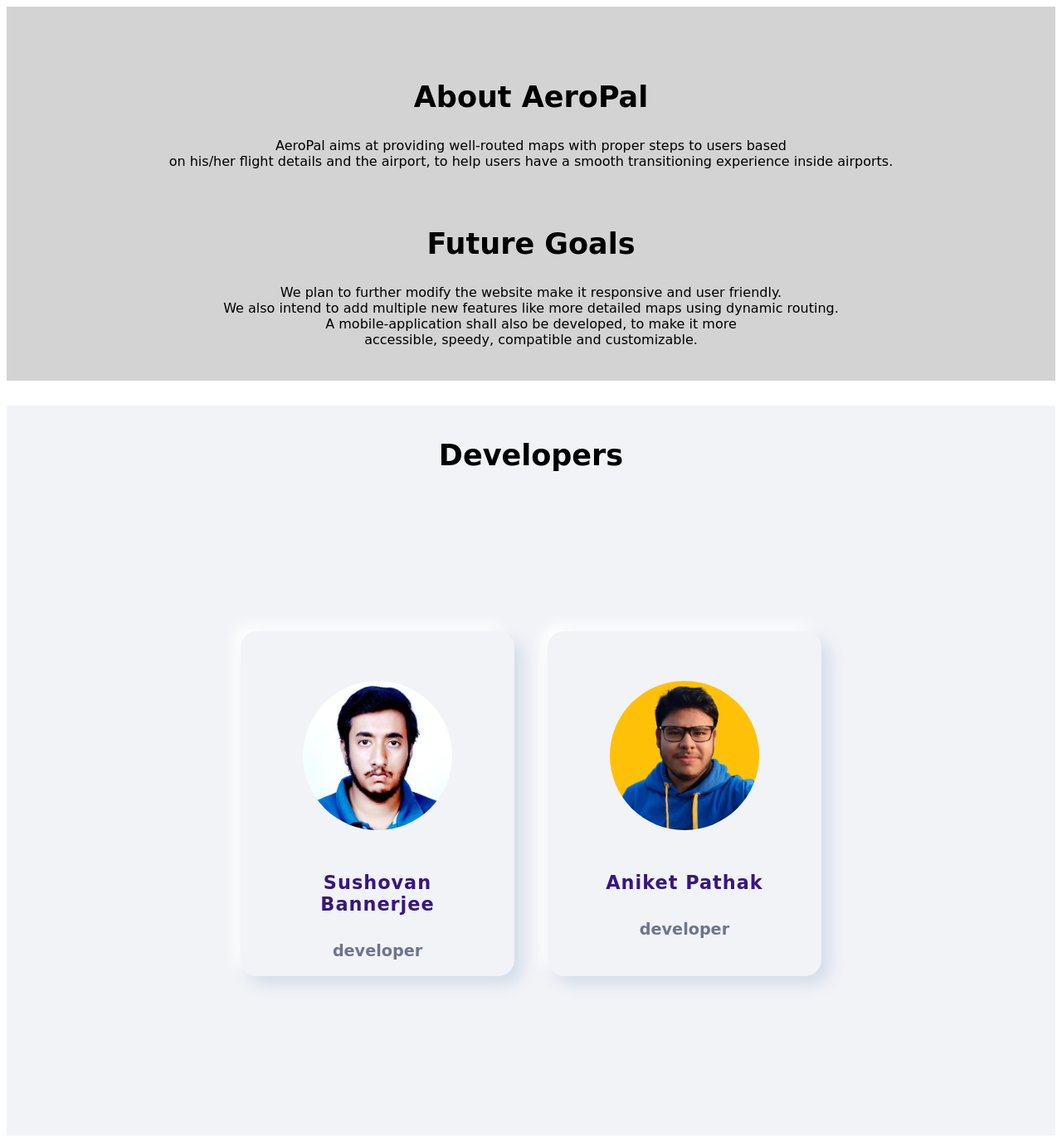
After one commit to sushovanb02/AeroPal, a PHP site: page /about-us.html in a window 1280 px wide. The commit adds this page. Shown: the whole page at 83% size. Run offline with PHP 8.4, Linux system fonts and the light colour scheme.

Commit message:
add about us page

```diff
--- /dev/null
+++ b/about-us.css
@@ -0,0 +1,150 @@
+/* about us section start */
+#about {
+  padding: 60px 0 40px 0;
+  position: relative;
+}
+
+#about::before {
+  content: '';
+  position: absolute;
+  left: 0;
+  right: 0;
+  top: 0;
+  bottom: 0;
+  background: lightgrey;
+  z-index: 9;
+}
+
+#about .containerx {
+  position: relative;
+  z-index: 10;
+}
+
+.containerx{
+    text-align: center;
+}
+
+.second-h2{
+  margin-top: 70px;
+  font-size: 35px;
+}
+
+.first-h2{
+  font-size: 35px;
+}
+
+/* about us section end */
+
+/* developers section  */
+@import url('https://fonts.googleapis.com/css2?family=Bellota+Text:ital,wght@0,300;0,400;0,700;1,300;1,400;1,700&display=swap');
+*
+{
+   /* margin: 0;
+   padding: 0; */
+   box-sizing: border-box;
+   font-family: 'Bellota Text', cursive;
+}
+.container
+{
+   display: flex;
+   justify-content: center;
+   align-items: center;
+   flex-wrap: wrap;
+   margin-top: 50px;
+   justify-content: center;
+   align-items: center;
+   min-height: 100vh;
+   /* width: 100%; */
+   background: #f2f3f7;
+   margin: 0;
+   padding: 0;
+   box-sizing: border-box;
+   font-family: 'Bellota Text', cursive;
+}
+.container .card
+{
+   width: 330px;
+   height: 416px;
+   padding: 60px 30px;
+   margin: 20px;
+   background: #f2f3f7;
+   box-shadow: 0.6em 0.6em 1.2em #d2dce9,
+               -0.5em -0.5em 1em #ffffff;
+   border-radius: 20px;
+}
+.container .card .content
+{
+   display: flex;
+   justify-content: center;
+   align-items: center;
+   flex-direction: column;
+}
+.container .card .content .imgBx
+{
+   width: 180px;
+   height: 180px;
+   border-radius: 50%;
+   position: relative;
+   margin-bottom: 20px;
+   overflow: hidden;
+}
+.container .card .content .imgBx img
+{
+   position: absolute;
+   top: 0;
+   left: 0;
+   width: 100%;
+   height: 100%;
+   object-fit: cover;
+}
+.container .card .content .contentBx h4
+{
+   color: #36187d;
+   font-size: 1.4rem;
+   font-weight: bold;
+   text-align: center;
+   letter-spacing: 1px;
+}
+.container .card .content .contentBx h5
+{
+   color: #6c758f;
+   font-size: 1.2rem;
+   font-weight: bold;
+   text-align: center;
+}
+.container .card .content .sci
+{
+   margin-top: 20px;
+}
+.container .card .content .sci a
+{
+   text-decoration: none;
+   color: #6c758f;
+   font-size: 30px;
+   margin: 10px;
+   transition: color 0.4s;
+}
+.container .card .content .sci a:hover
+{
+   color:black;
+}
+/*   colors
+        #f2f3f7
+        #d2dce9
+        #36187d
+        #6c758f
+        #0196e3
+ */
+
+ .head-dev{
+   font-size: 35px;
+   font-family: 'Bellota Text', cursive;
+   text-align: center;
+   margin-top: 30px;
+   background-color: #f2f3f7;
+   padding-top: 40px;
+   font-weight: bold;
+ }
+
+
+/* developers end */
--- /dev/null
+++ b/about-us.html
@@ -0,0 +1,75 @@
+<!DOCTYPE html>
+<html lang="en">
+<head>
+    <meta charset="UTF-8">
+    <meta http-equiv="X-UA-Compatible" content="IE=edge">
+    <meta name="viewport" content="width=device-width, initial-scale=1.0">
+    <title>About-Us</title>
+    <link rel="stylesheet" href="about-us.css">
+</head>
+<body>
+    <!-- ABOUT US START -->
+    <section id="about">
+        <div class="containerx">
+                <h2 class="first-h2">About AeroPal</h3>
+                <div class="first-div">
+                    AeroPal aims at providing well-routed maps with proper
+                    steps to users based <br>
+                    on his/her flight details
+                    and the airport, to help users have a smooth transitioning
+                    experience inside airports.<br>
+                </div>
+
+                <h2 class="second-h2">Future Goals</h3>
+                <div class="second-div">
+                    We plan to further modify the website make it responsive and user friendly.<br>
+                    We also intend to add multiple new features like more detailed maps using dynamic routing.<br>
+                    A mobile-application shall also be developed, to make it more <br>
+                    accessible, speedy, compatible and customizable.
+                </div>
+        </div>
+    </section><!-- #about -->
+
+    <!-- ABOUT US END -->
+
+    <!-- ABOUT DEVELOPERS START -->
+    <div class="head-dev">Developers</div>
+    <div class="container">
+        <div class="card">
+            <div class="content">
+                <div class="imgBx">
+                    <img src="image-members/sushovan.png" alt="">
+                </div>
+                <div class="contentBx">
+                    <h4>Sushovan Bannerjee</h4>
+                    <h5>developer</h5>
+                </div>
+                <div class="sci">
+                    <a href="#"><i class="fa fa-facebook" aria-hidden="true"></i></a>
+                    <a href="#"><i class="fa fa-instagram" aria-hidden="true"></i></a>
+                    <a href="#"><i class="fa fa-twitter" aria-hidden="true"></i></a>
+                </div>
+            </div>
+        </div>
+        <div class="card">
+            <div class="content">
+                <div class="imgBx">
+                    <img src="image-members/aniket.png" alt="">
+                </div>
+                <div class="contentBx">
+                    <h4>Aniket Pathak</h4>
+                    <h5>developer</h5>
+                </div>
+                <div class="sci">
+                    <a href="#"><i class="fa fa-facebook" aria-hidden="true"></i></a>
+                    <a href="#"><i class="fa fa-instagram" aria-hidden="true"></i></a>
+                    <a href="#"><i class="fa fa-twitter" aria-hidden="true"></i></a>
+                </div>
+            </div>
+        </div>
+
+    </div>
+    <!-- ABOUT DEVELOPERS END -->
+
+</body>
+</html>
```
Also changed, not shown: app.css (+69 -11 lines), index.html (+11 -1 lines), image-members/aniket.png (added), image-members/sushovan.png (added).
